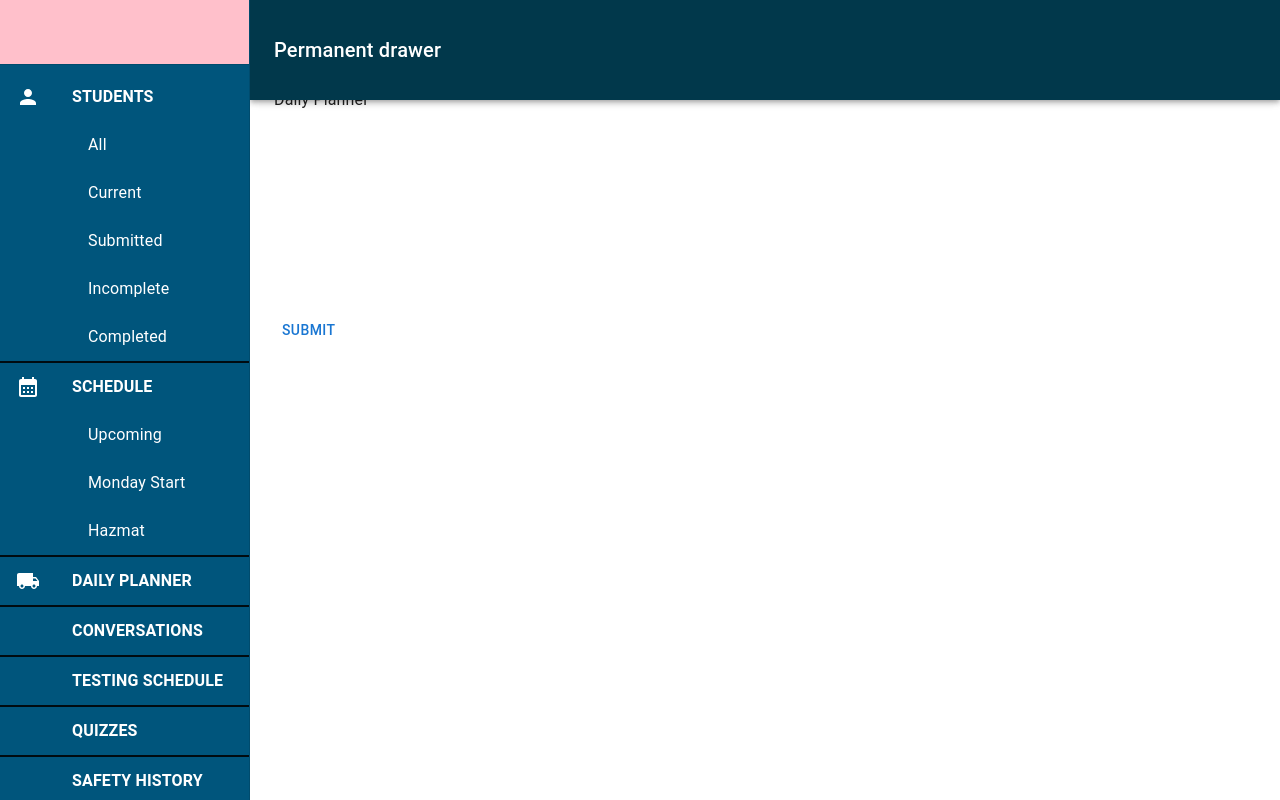
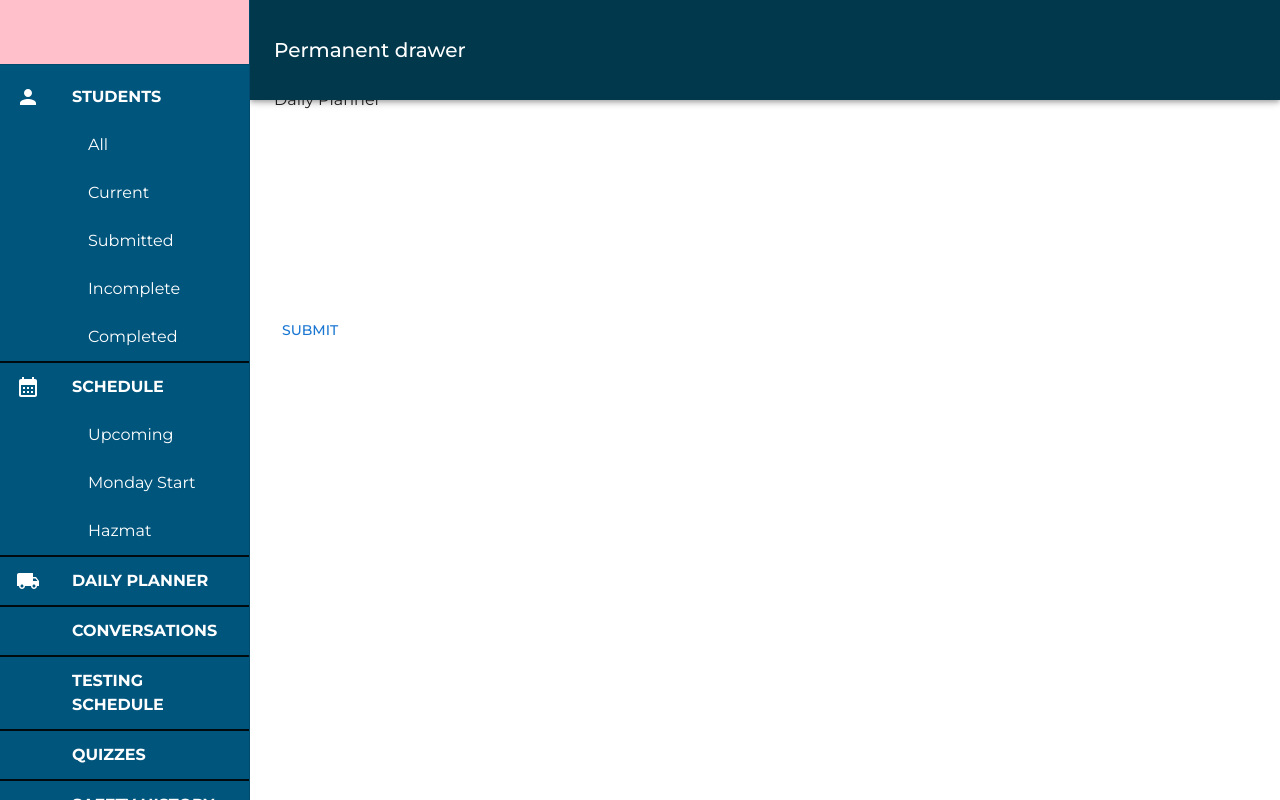
Before and after one commit to michaelwilliams-cdlpowersuite/eldt-v2, a React (Create React App) app: page /daily-planner in a window 1280 px wide. Built offline with nearby package versions, Linux system fonts and the light colour scheme.

Commit message:
add theme and font

```diff
--- a/public/index.html
+++ b/public/index.html
@@ -3,6 +3,13 @@
   <head>
     <meta charset="utf-8" />
     <link rel="icon" href="%PUBLIC_URL%/favicon.ico" />
+    <!-- Google Fonts Montserrat -->
+    <link rel="preconnect" href="https://fonts.googleapis.com" />
+    <link rel="preconnect" href="https://fonts.gstatic.com" crossorigin />
+    <link
+      href="https://fonts.googleapis.com/css2?family=Montserrat:ital,wght@0,100..900;1,100..900&display=swap"
+      rel="stylesheet"
+    />
     <meta name="viewport" content="width=device-width, initial-scale=1" />
     <meta name="theme-color" content="#000000" />
     <meta
--- a/src/App.tsx
+++ b/src/App.tsx
@@ -2,11 +2,14 @@
 import mainRoutes from "./routes/MainRoutes";
 import { QueryClient, QueryClientProvider } from "@tanstack/react-query";
 import { SnackbarProvider } from "notistack";
+import { ThemeProvider } from "@emotion/react";
+import { theme } from "./styles/theme";
 
 function App() {
   const queryClient = new QueryClient();
 
   return (
+    <ThemeProvider theme={theme}>
       <div className="App">
         <SnackbarProvider>
           <QueryClientProvider client={queryClient}>
@@ -14,6 +17,7 @@
           </QueryClientProvider>
         </SnackbarProvider>
       </div>
+    </ThemeProvider>
   );
 }
 
--- a/src/layouts/MainLayout.tsx
+++ b/src/layouts/MainLayout.tsx
@@ -13,7 +13,7 @@
 import * as React from "react";
 import { Outlet, Link as RouterLink } from "react-router-dom";
 import mainNavItems from "./mainNavItems";
-import { brandColors } from "../shared/brandColors";
+import { brandColors } from "../styles/brandColors";
 
 const drawerWidth = 250;
 const toolbarHeight = 100;
--- /dev/null
+++ b/src/styles/theme.ts
@@ -0,0 +1,7 @@
+import { createMuiTheme } from "@mui/material";
+
+export const theme = createMuiTheme({
+  typography: {
+    fontFamily: "Montserrat, sans-serif",
+  },
+});
```
Also changed, not shown: src/styles/brandColors.ts (renamed from src/shared/brandColors.ts). Lines whose indentation alone changed are shown as unchanged.
